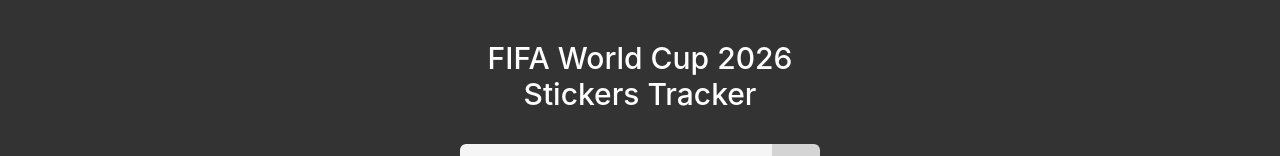
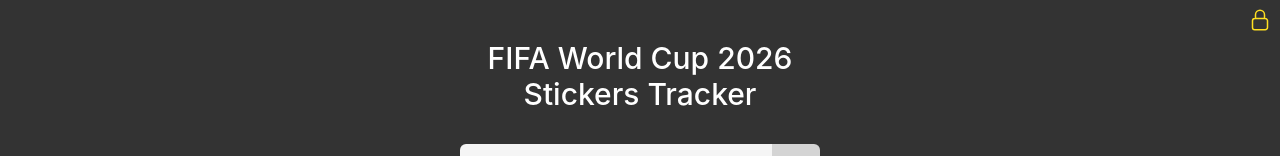
Before and after one commit to caueamaral/react-wc2026-stickers-tracker, a React (Vite) app: page / in a window 1280 px wide. Shown: the top 156 px of the page. Built offline with nearby package versions, Linux system fonts and the light colour scheme.

Commit message:
feat: add sticker locking functionality

```diff
--- a/src/App.tsx
+++ b/src/App.tsx
@@ -1,16 +1,28 @@
 import { useState } from 'react'
 
+import { Lock } from './components/Lock'
 import { Header } from './components/Header'
 import { Main } from './components/Main'
 import './css/styles.css'
 
 function App() {
+  const [areStickersLocked, setAreStickersLocked] = useState<boolean>(true)
   const [searchTeam, setSearchTeam] = useState<string>('')
 
   return (
     <div className="py-10 mx-auto">
-      <Header searchTeam={searchTeam} setSearchTeam={setSearchTeam} />
-      <Main searchTeam={searchTeam} />
+      <Lock
+        areStickersLocked={areStickersLocked}
+        setAreStickersLocked={setAreStickersLocked}
+      />
+      <Header
+        searchTeam={searchTeam}
+        setSearchTeam={setSearchTeam}
+      />
+      <Main
+        areStickersLocked={areStickersLocked}
+        searchTeam={searchTeam}
+      />
     </div>
   )
 }
--- a/src/components/Groups.tsx
+++ b/src/components/Groups.tsx
@@ -8,10 +8,11 @@
 type SelectedStickers = Record<string, number[]>
 
 type GroupsProps = {
+    areStickersLocked: boolean
     searchTeam: string
 }
 
-export function Groups({ searchTeam }: GroupsProps) {
+export function Groups({ areStickersLocked, searchTeam }: GroupsProps) {
     const [selectedStickers, setSelectedStickers] = useState<SelectedStickers>(() => {
         const stored = localStorage.getItem(SELECTED_STICKERS_KEY)
 
@@ -63,8 +64,9 @@
                     {group.teams.map(team => (
                         <Team
                             key={team.code}
+                            onToggleSticker={(number) => onToggleSticker(team.code, number)}
+                            areStickersLocked={areStickersLocked}
                             team={team}
-                            onToggleSticker={(number) => onToggleSticker(team.code, number)}
                             selectedStickers={selectedStickers[team.code] ?? []}
                         />
                     ))}
--- /dev/null
+++ b/src/components/Lock.tsx
@@ -0,0 +1,49 @@
+import type { Dispatch, SetStateAction } from 'react'
+
+type LockedProps = {
+    areStickersLocked: boolean
+    setAreStickersLocked: Dispatch<SetStateAction<boolean>>
+}
+
+export function Lock({ areStickersLocked, setAreStickersLocked }: LockedProps) {
+    return (
+        <button
+            type="button"
+            aria-label={areStickersLocked ? 'Unlock stickers' : 'Lock stickers'}
+            className="fixed right-2 top-2 cursor-pointer"
+            onClick={() => setAreStickersLocked(current => !current)}
+        >
+            {areStickersLocked ? (
+                <svg
+                    xmlns="http://www.w3.org/2000/svg"
+                    fill="none"
+                    viewBox="0 0 24 24"
+                    strokeWidth="1.5"
+                    stroke="currentColor"
+                    className="text-yellow-300 size-6"
+                >
+                    <path
+                        strokeLinecap="round"
+                        strokeLinejoin="round"
+                        d="M16.5 10.5V6.75a4.5 4.5 0 1 0-9 0v3.75m-.75 11.25h10.5a2.25 2.25 0 0 0 2.25-2.25v-6.75a2.25 2.25 0 0 0-2.25-2.25H6.75a2.25 2.25 0 0 0-2.25 2.25v6.75a2.25 2.25 0 0 0 2.25 2.25Z"
+                    />
+                </svg>
+            ) : (
+                <svg
+                    xmlns="http://www.w3.org/2000/svg"
+                    fill="none"
+                    viewBox="0 0 24 24"
+                    strokeWidth="1.5"
+                    stroke="currentColor"
+                    className="text-yellow-300 size-6"
+                >
+                    <path
+                        strokeLinecap="round"
+                        strokeLinejoin="round"
+                        d="M13.5 10.5V6.75a4.5 4.5 0 1 1 9 0v3.75M3.75 21.75h10.5a2.25 2.25 0 0 0 2.25-2.25v-6.75a2.25 2.25 0 0 0-2.25-2.25H3.75a2.25 2.25 0 0 0-2.25 2.25v6.75a2.25 2.25 0 0 0 2.25 2.25Z"
+                    />
+                </svg>
+            )}
+        </button>
+    )
+}
--- a/src/components/Main.tsx
+++ b/src/components/Main.tsx
@@ -1,13 +1,17 @@
 import { Groups } from './Groups'
 
 type MainProps = {
+    areStickersLocked: boolean
     searchTeam: string
 }
 
-export function Main({ searchTeam }: MainProps) {
+export function Main({ areStickersLocked, searchTeam }: MainProps) {
     return (
         <main className="flex flex-wrap justify-center gap-10 px-10">
-            <Groups searchTeam={searchTeam} />
+            <Groups
+                areStickersLocked={areStickersLocked}
+                searchTeam={searchTeam}
+            />
         </main>
     )
 }
--- a/src/components/Team.tsx
+++ b/src/components/Team.tsx
@@ -2,12 +2,13 @@
 import type { Team } from '../types/team'
 
 type TeamProps = {
+    areStickersLocked: boolean
     team: Team
     selectedStickers: number[]
     onToggleSticker: (number: number) => void
 }
 
-export function Team({ team, selectedStickers, onToggleSticker }: TeamProps) {
+export function Team({ areStickersLocked, team, selectedStickers, onToggleSticker }: TeamProps) {
     return (
         <details key={team.name} className="flex flex-col" open>
             <summary className="font-bold py-3 cursor-pointer">
@@ -24,8 +25,17 @@
                         {stickers.slice(start, start + 5).map(number => (
                             <span
                                 key={number}
-                                onClick={() => onToggleSticker(number)}
-                                className={`${selectedStickers.includes(number) ? 'selected' : ''} bg-neutral-100 text-center flex flex-1 aspect-square items-center justify-center cursor-pointer rounded-full number`}
+                                className={`
+                                    ${selectedStickers.includes(number) ? 'selected' : ''}
+                                    ${areStickersLocked ? 'cursor-not-allowed' : 'cursor-pointer hover:bg-neutral-200'}
+                                    text-center flex flex-1 aspect-square items-center justify-center rounded-full number bg-neutral-100
+                                `}
+                                onClick={() => {
+
+                                    if (!areStickersLocked) {
+                                        onToggleSticker(number)
+                                    }
+                                }}
                             >
                                 {number}
                             </span>
```
